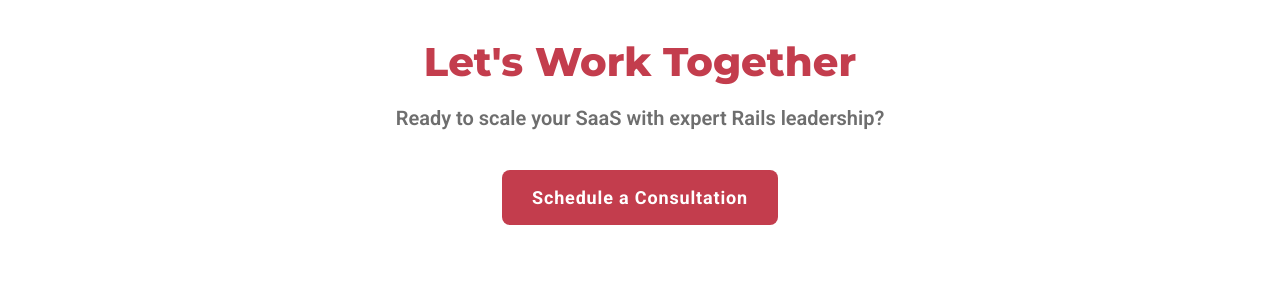
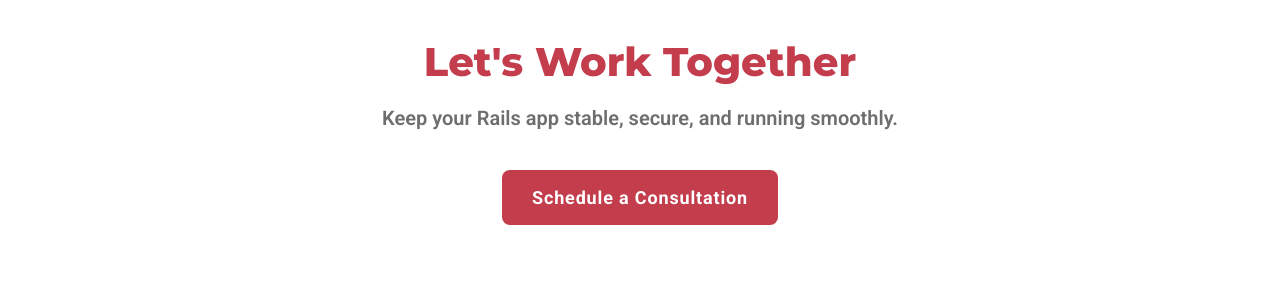
Before and after one commit to waleo/railsfever-05-2025, a Jekyll site: the page built from index.html, in a window 1280 px wide and 900 px high, scrolled down 2116 px. Shown: the part 519-819 px from the top of the window. Built offline with Jekyll 4.4.1, drawn with Linux system fonts in a browser that asks for light colours.

Commit message:
Update Contact CTA

```diff
--- a/index.html
+++ b/index.html
@@ -75,7 +75,7 @@
 
   <section id="contact" class="contact">
     <h2>Let's Work Together</h2>
-    <p>Ready to scale your SaaS with expert Rails leadership?</p>
+    <p>Keep your Rails app stable, secure, and running smoothly.</p>
     <a href="{{ site.schedule_meeting_link }}" target="_blank">Schedule a Consultation</a>
   </section>
 </div>
```
